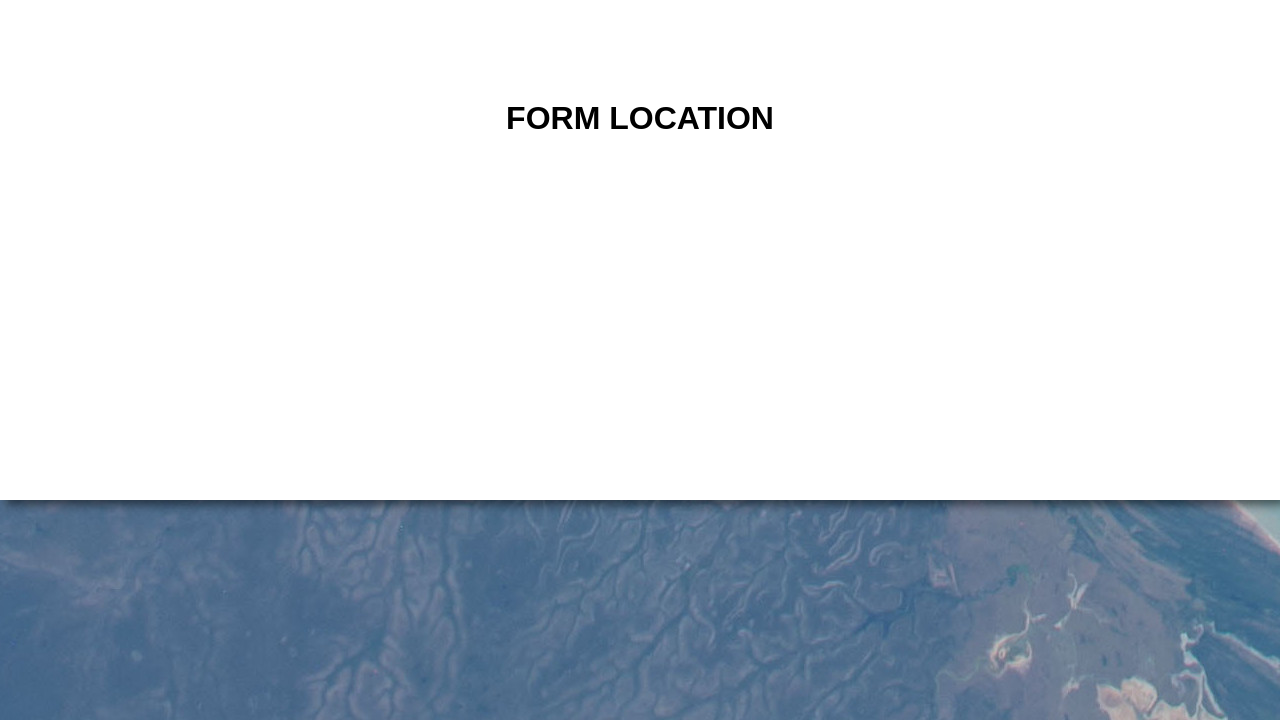
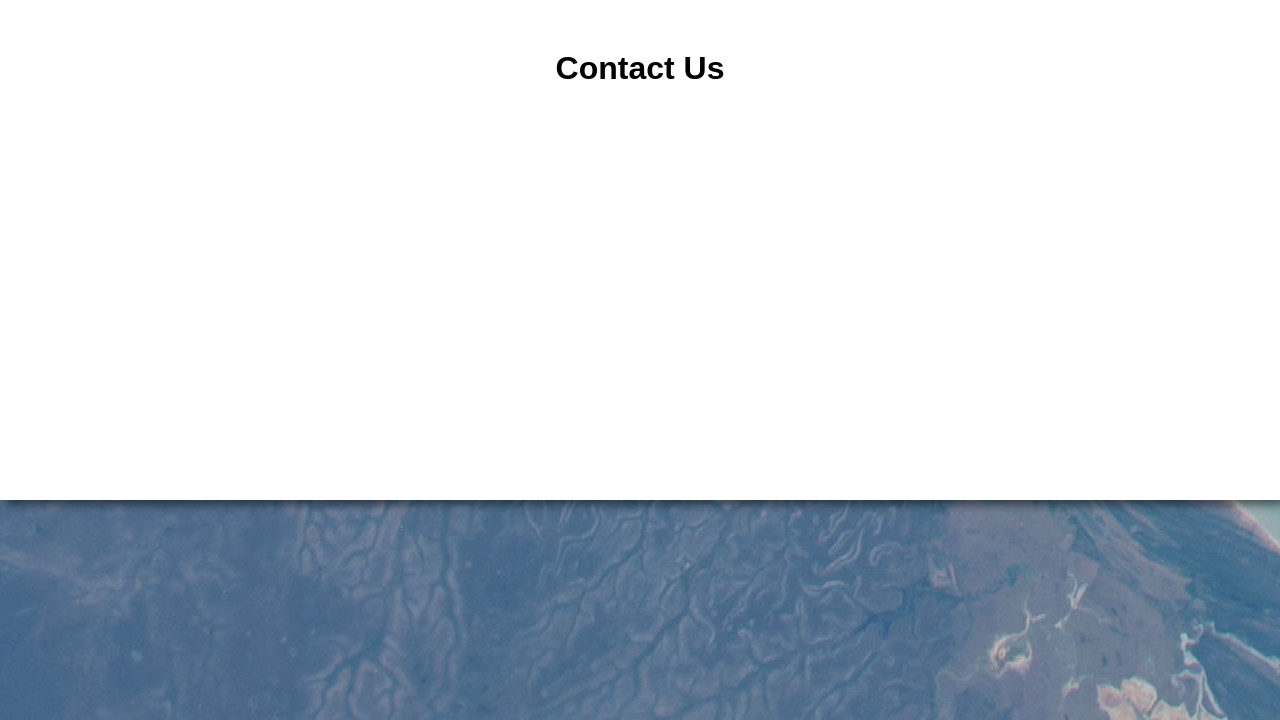
Before and after one commit to jaredgiangrasso/trip, a website: page public/index.html in a window 1280 px wide. Shown: the part 3280-4000 px from the top of the page. Drawn offline with Linux system fonts and the light colour scheme.

Commit message:
update styles

```diff
--- a/public/index.html
+++ b/public/index.html
@@ -65,7 +65,7 @@
 			</div>
 
 			<div id='form' class='card'>
-					<h1>FORM LOCATION</h1>
+					<h1>Contact Us</h1>
 			</div>
 		</div>
 
--- a/public/styles/styles.css
+++ b/public/styles/styles.css
@@ -123,7 +123,7 @@ svg {
 }
 
 #form h1 {
-  margin-top: 100px;
+  margin-top: 50px;
 }
 
 .card {
```
